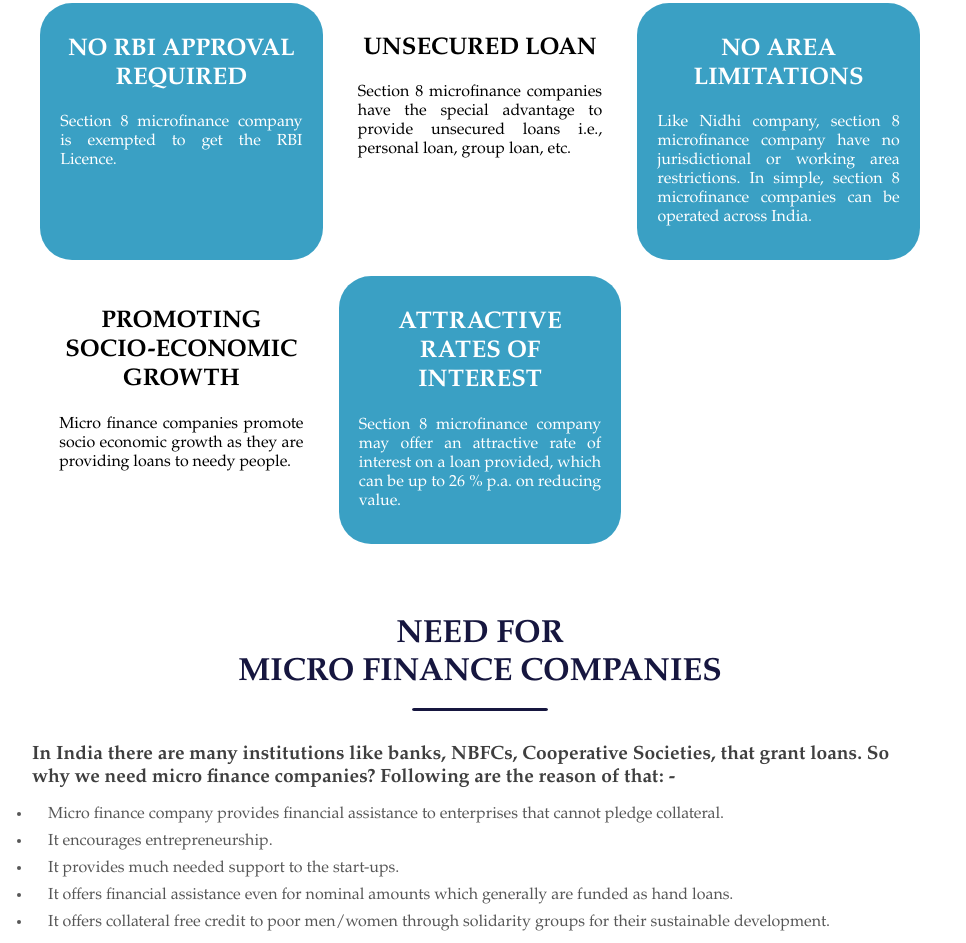
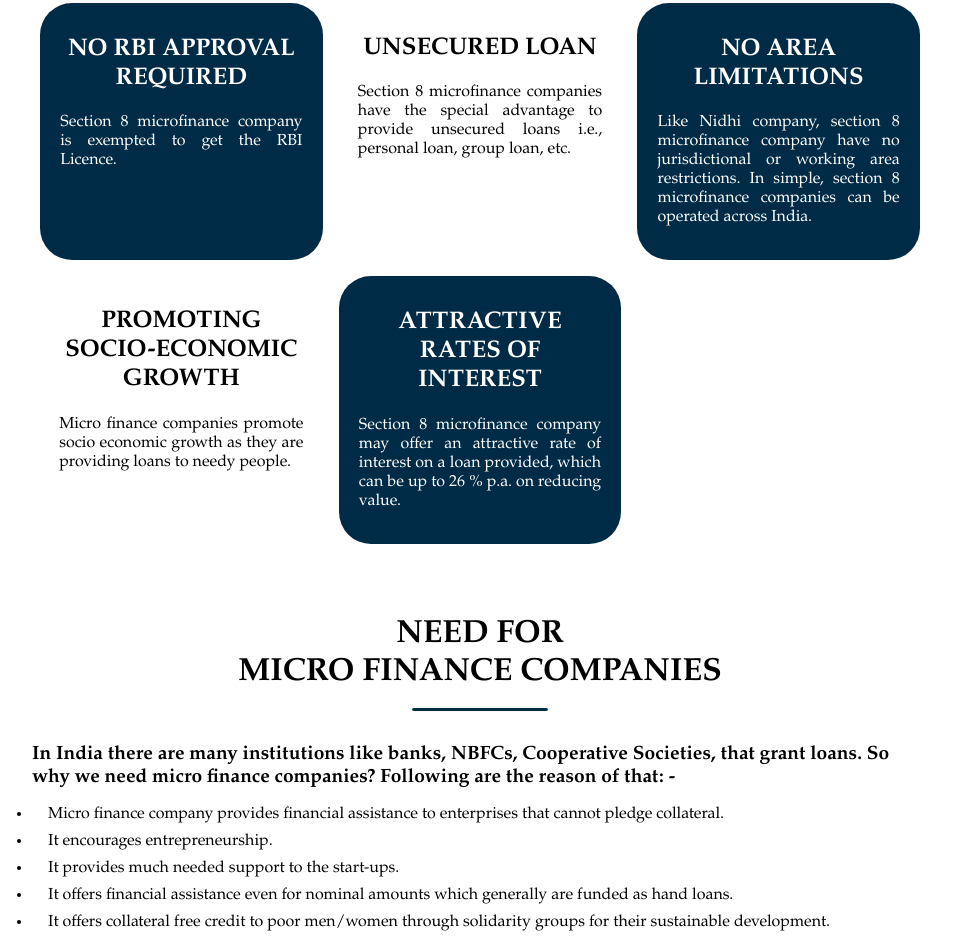
Before and after one commit to The-Arun-singh/mybusinesspandit, a plain HTML site: page html/start-a-buisness/section-8-micro-finance-company-registration.html in a window 1280 px wide. Shown: the part 1097-2040 px from the top of the page, without its empty margins (0-966 px from the left). Drawn offline with nearby package versions, Linux system fonts and the light colour scheme.

Commit message:
mod-.9.079

```diff
--- a/css/start-a-business/micro-finance.css
+++ b/css/start-a-business/micro-finance.css
@@ -19,14 +19,14 @@
 .need-for-MSC h3 {
     font-size: 1.2rem;
     padding: 1rem 0;
-    color: #3f3f3f;
+    color: #000;
 }
 
 
 
 .need-for-MSC h2, .main-features h2 {
     font-size: 2rem;
-    color: #16163F;
+    color: #000;
     text-align: center;
     text-transform: uppercase;
     margin: 0 1rem 1rem 1rem;
@@ -35,15 +35,15 @@
     width: 15%;
     margin: 0 auto;
     height: 0.1rem;
-    background-color: #16163F;
-    border: 1px solid #16163F;
+    background-color: var(--color);
+    border: 1px solid var(--color);
     border-radius: 3px;
     margin-bottom: 1rem;
 }
 .need-for-MSC ul li, .main-features ul li {
     padding-left: 1rem;
     padding-bottom: 0.5rem;
-    color: #575757;
+    color: #000;
 }
 
 /* ========================================= */
--- a/css/style.css
+++ b/css/style.css
@@ -21,7 +21,7 @@ p {
 .text {
     position: relative;
     /* background: hsl(220, 48%, 22% , 0.7); */
-    background-color: rgb(50, 150, 210, 0.2);
+    background-color: rgba(0,43,70, 0.2);
     /* background-size: 50% 50%; */
     padding: 8rem 6rem;
 }
@@ -155,7 +155,7 @@ p {
 }
 .cells div:nth-child(odd), .c10 {
     /* background-color: var(--color); */
-    background-color: rgb(37, 150, 190, 0.9);
+    background-color: rgba(0,43,70, 1);
     /* background-color: var(--enquire-now); */
     color: #fff;
     border: 1px solid transparent;
```
Also changed, not shown: html/start-a-buisness/section-8-company-registration.html (+2 -2 lines).
